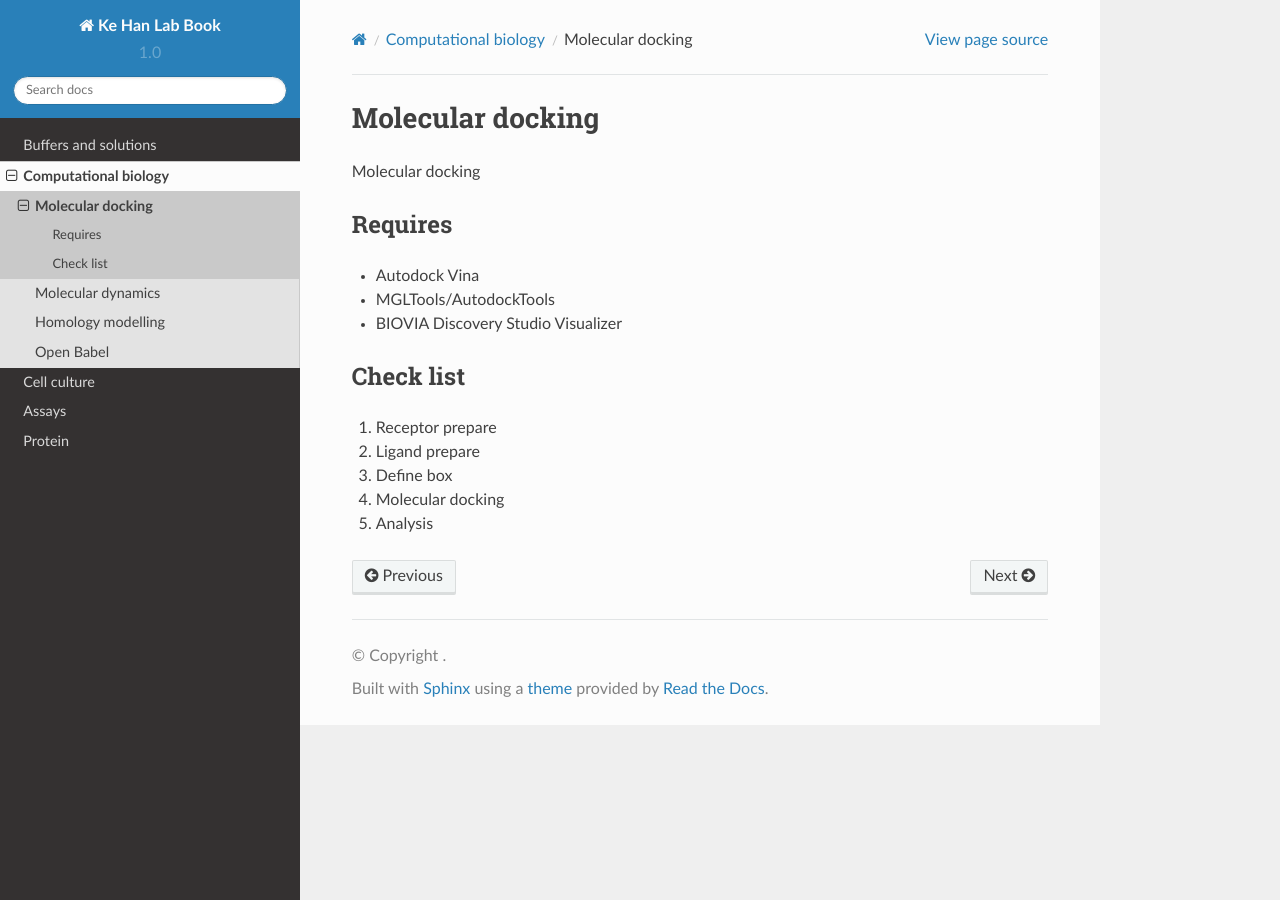
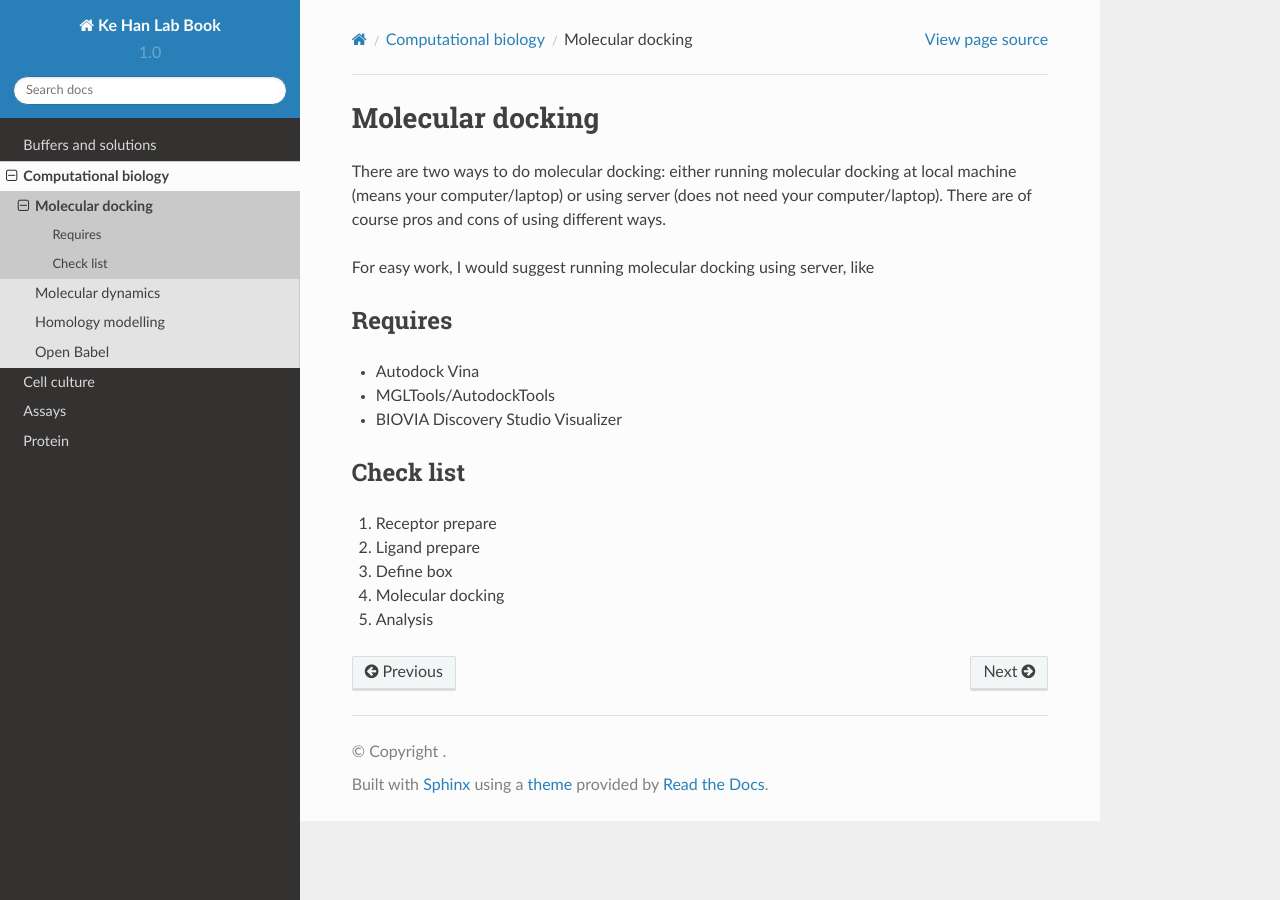
Before and after one commit to kehantan/labbook, a Sphinx documentation site: the page built from docs/computational/molecular_docking.rst, in a window 1280 px wide. Built offline with Sphinx 7.4.7 and the Read the Docs theme 2.0.0, drawn with Linux system fonts in a browser that asks for light colours.

Commit message:
Update molecular_docking.rst

```diff
--- a/docs/computational/molecular_docking.rst
+++ b/docs/computational/molecular_docking.rst
@@ -1,6 +1,8 @@
 Molecular docking
 =================
-Molecular docking
+There are two ways to do molecular docking: either running molecular docking at local machine (means your computer/laptop) or using server (does not need your computer/laptop). There are of course pros and cons of using different ways.
+
+For easy work, I would suggest running molecular docking using server, like
 
 Requires
 --------
```
